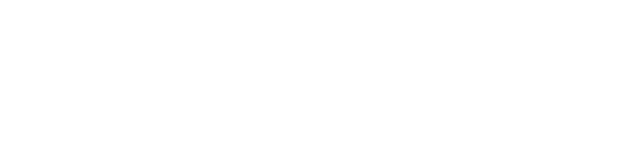
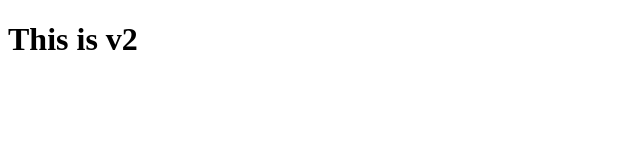
Before and after one commit to debapriya-1987/myrepo, a plain HTML site: page index.html in a window 1280 px wide. Shown: the whole page, without its empty margins (0-640 px from the left). Drawn offline with Linux system fonts and the light colour scheme.

Commit message:
Thsi is v2

```diff
--- a/index.html
+++ b/index.html
@@ -6,6 +6,6 @@
     <title>Document</title>
 </head>
 <body>
-
+    <h1>This is v2</h1>
 </body>
 </html>
```
